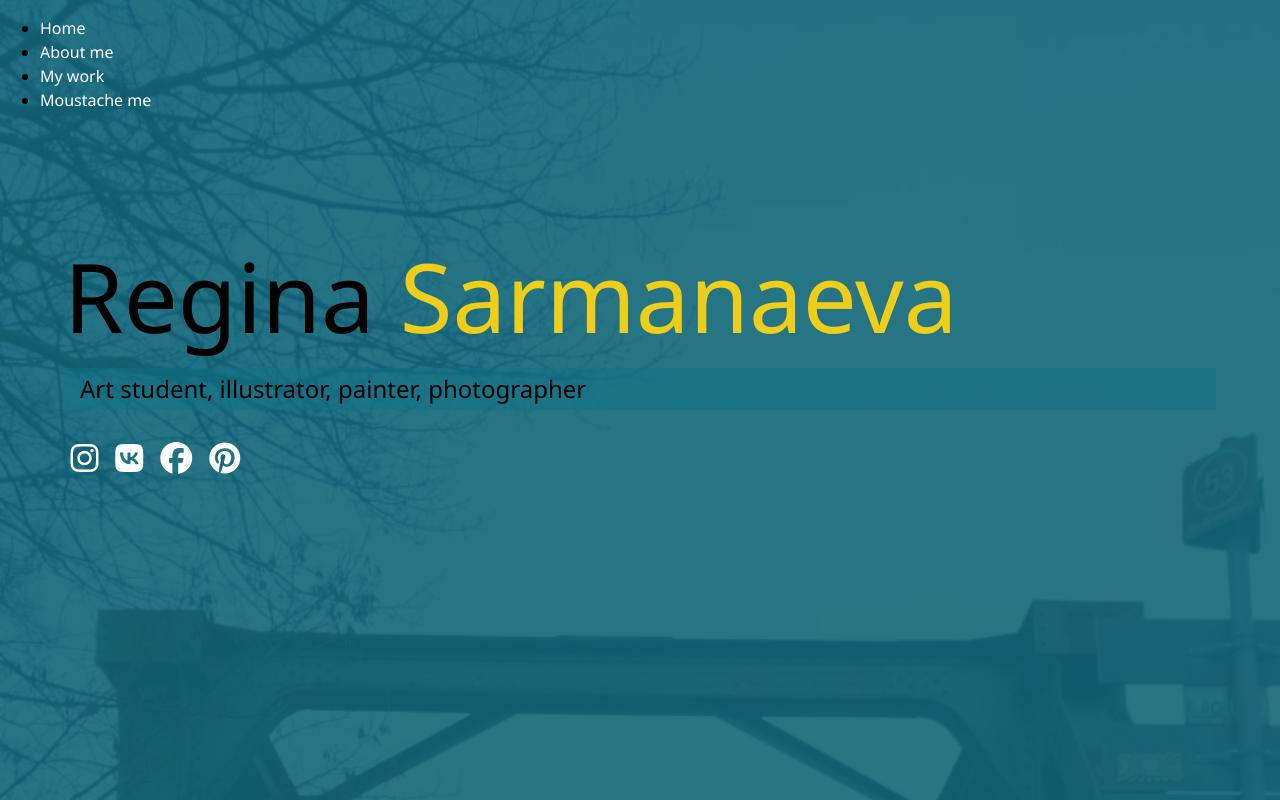
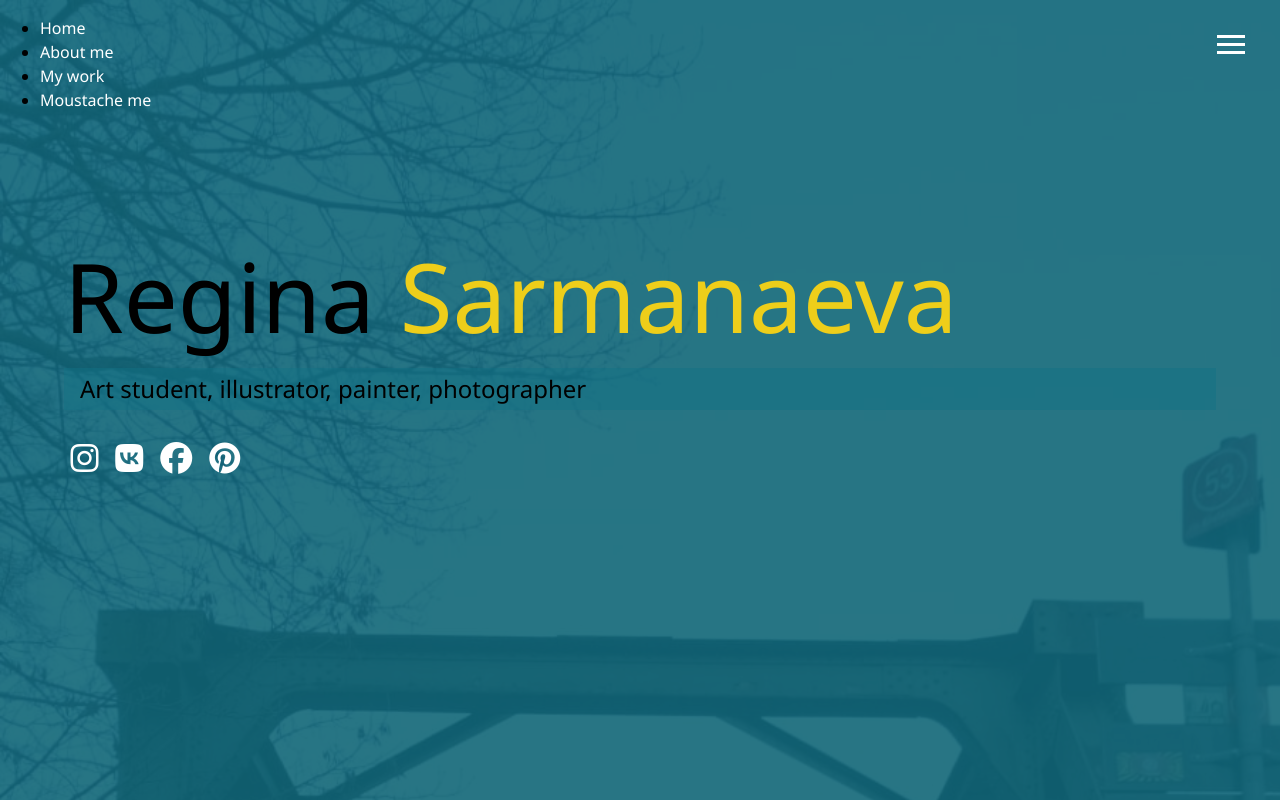
Before and after one commit to whiteraccoon98/portfolio, a website: page dist/index.html in a window 1280 px wide. Drawn offline with nearby package versions, Linux system fonts and the light colour scheme; files that its build step writes are made by us from their sources.

Commit message:
tut part 3

```diff
--- /dev/null
+++ b/scss/_menu.scss
@@ -0,0 +1,17 @@
+// menu button
+.menu-btn {
+  position: absolute;
+  z-index: 3;
+  top: 35px;
+  right: 35px;
+  cursor: pointer;
+  @include easeOut;
+
+  .btn-line {
+    width: 28px;
+    height: 3px;
+    margin: 0 0 5px 0;
+    background: #fff;
+    @include easeOut;
+  }
+}
--- a/scss/main.scss
+++ b/scss/main.scss
@@ -1,4 +1,5 @@
 @import "config";
+@import "menu";
 
 * {
   box-sizing: border-box;
```
